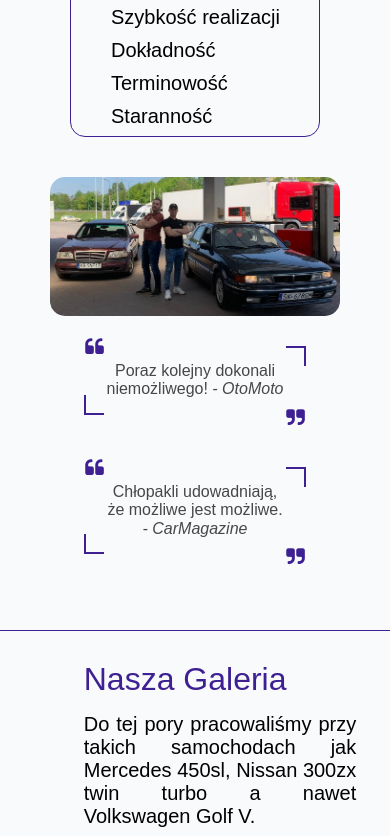
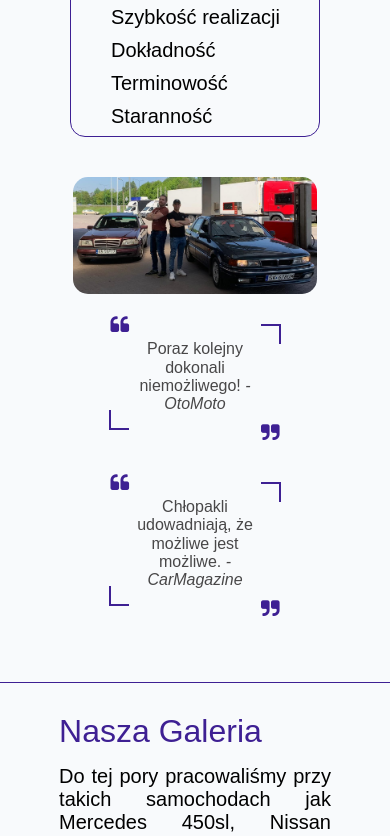
Before and after one commit to PiotrWojcik97/Wiktor_webiste, a plain HTML site: page index.html in a window 390 px wide. Shown: the part 713-1549 px from the top of the page. Drawn offline with Linux system fonts and the light colour scheme.

Commit message:
get rid of irritating left margin- better mobile look

```diff
--- a/css/main.css
+++ b/css/main.css
@@ -566,14 +566,13 @@ height: 100%;
 
 .section{
     border-top: 1px solid #3e2093;
-    padding-left: 4vh;
-    padding-right: 4vh;
+    padding-left: 7vh;
+    padding-right: 7vh;
 }
 
 .section-title{
   font-size: 2rem;
   margin-top: 10px;
-  margin-left: 50px;
   margin-bottom: 15px;
   color: #3e2093;
 }
@@ -583,7 +582,6 @@ height: 100%;
 }
 
 .section-description{
-  margin-left: 50px;
   font-size: 1.25rem;
   margin-bottom: 25px;
   text-align: justify;
```
